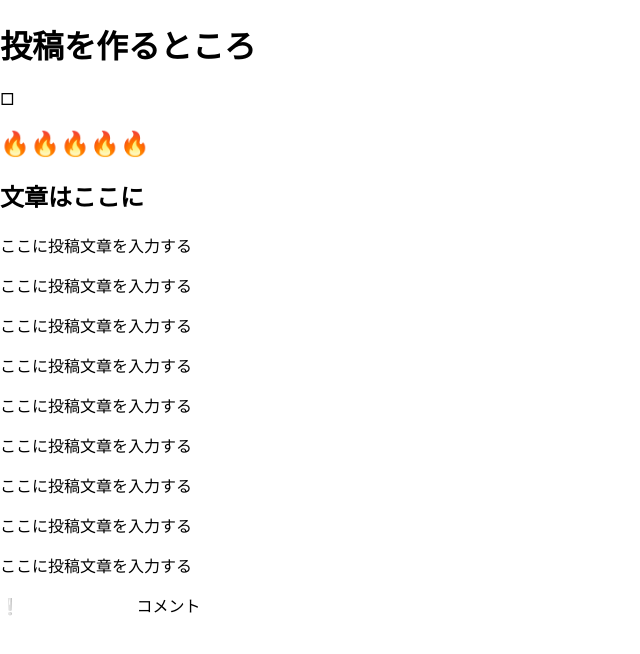
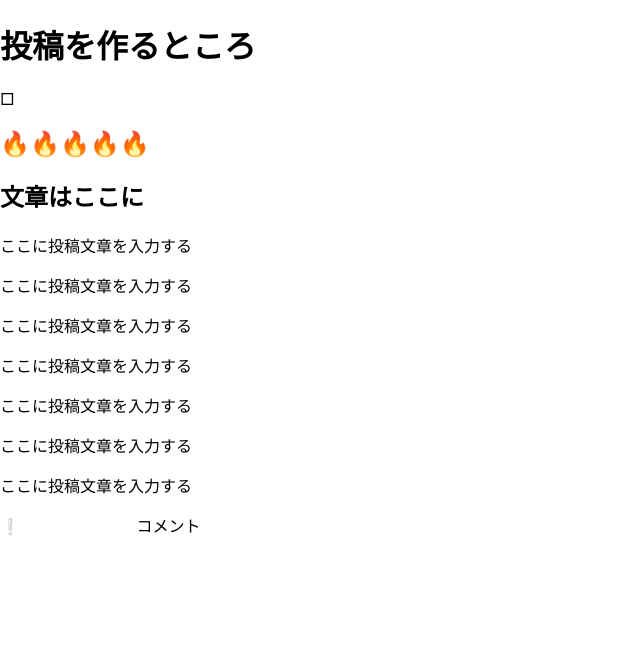
Before and after one commit to Takaya0501/Sumakon2022, a Next.js app: page / in a window 1280 px wide. Shown: the top 654 px of the page, without its empty margins (0-640 px from the left). Built offline with nearby package versions, Linux system fonts and the light colour scheme.

Commit message:
First commit

```diff
--- a/src/pages/index.js
+++ b/src/pages/index.js
@@ -17,8 +17,6 @@ export default function Profile() {
         <p>ここに投稿文章を入力する</p>
         <p>ここに投稿文章を入力する</p>
         <p>ここに投稿文章を入力する</p>
-        <p>ここに投稿文章を入力する</p>
-        <p>ここに投稿文章を入力する</p>
       </div>
       <div>❕ 　　　　　　　コメント</div>
     </div>
```
